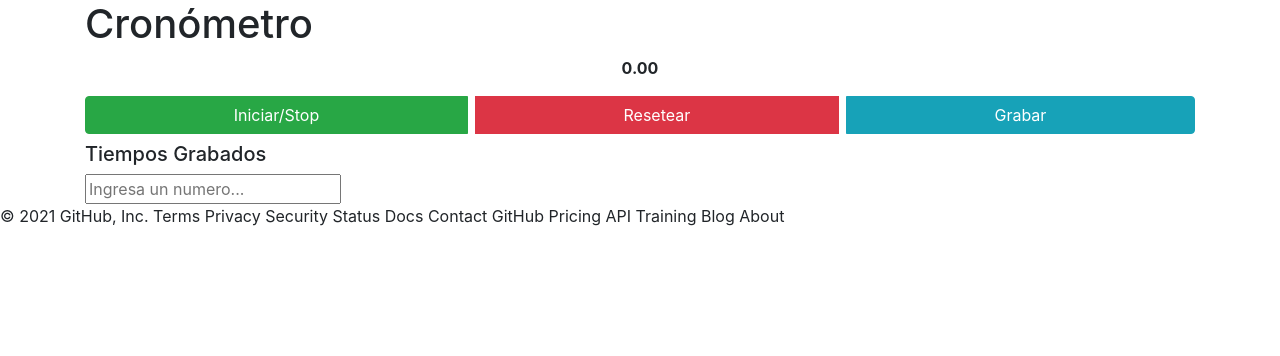
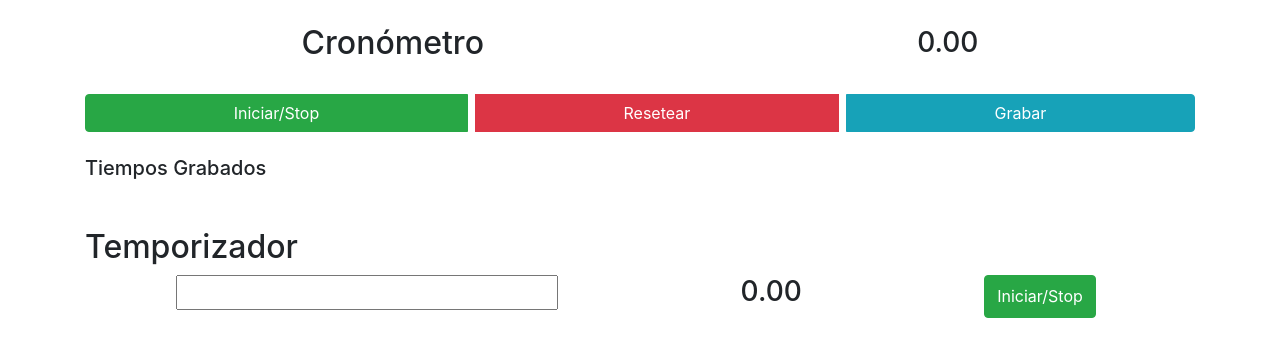
Before and after one commit to RodrigoFdz01/Chronometer-JS, a plain HTML site: page index.html in a window 1280 px wide. Drawn offline with nearby package versions, Linux system fonts and the light colour scheme.

Commit message:
adding temporizador

```diff
--- a/cronometro.js
+++ b/cronometro.js
@@ -3,6 +3,9 @@ let iniciar = document.getElementById("iniciarS");
 let resetear = document.getElementById("resetear");
 let grabar = document.getElementById("grabar");
 let almacenarTiempos = document.getElementById("almacenarTiempos");
+let temporizador = document.getElementById("inputTemp");
+let inicioTemp = document.getElementById("inicioTemp");
+let temp = document.getElementById("temp");
 
 let tiempo = 0,
   intervalo = 0;
@@ -14,6 +17,7 @@ function init() {
   iniciar.addEventListener("click", iniciarContador);
   resetear.addEventListener("click", resetearContador);
   grabar.addEventListener("click", grabarContador);
+  inicioTemp.addEventListener("click", iniciartemp);
 }
 
 function iniciarContador() {
@@ -33,6 +37,7 @@ function resetearContador() {
   verificador = false;
   tiempo = 0;
   cronometro.innerHTML = tiempo + ".00";
+  //temporizador.value = "0";
   clearInterval(intervalo);
   while (almacenarTiempos.firstChild) {
     almacenarTiempos.removeChild(almacenarTiempos.firstChild);
@@ -51,7 +56,19 @@ function grabarContador() {
   }
 }
 
-function temporizador() {}
+function iniciartemp() {
+  let tempValue = temporizador.value;
+
+  if (tempValue > 0) {
+    intervalo = setInterval(function () {
+      if (tempValue == 0) {
+        clearInterval(intervalo);
+      }
+      tempValue -= 0.01;
+      temp.innerHTML = tempValue.toFixed(2);
+    }, 10);
+  }
+}
 
 /*
 // function promiseSquare(val){
--- a/index.html
+++ b/index.html
@@ -15,43 +15,36 @@
 
   <body>
     <div class="container">
-      <div class="row">
-        <div class="col">
       <div>
-            <h1>Cronómetro</h1>
-            <p
-              id="cronometro"
-              class="d-flex justify-content-center font-weight-bold"
-            >
-              0.00
-            </p>
+        <div class="mb-4 mt-4 d-flex justify-content-around">
+          <h2>Cronómetro</h2>
+          <p id="cronometro" class="h3 d-flex align-items-center">0.00</p>
         </div>
-          <div
-            class="btn-group mb-2 d-flex justify-content-center"
-            role="group"
-          >
+      </div>
+      <div>
+        <div class="btn-group mb-4 d-flex justify-content-between" role="group">
           <button type="button" class="btn btn-success mr-2" id="iniciarS">
             Iniciar/Stop
           </button>
           <button type="button" class="btn btn-danger mr-2" id="resetear">
             Resetear
           </button>
-            <button type="button" class="btn btn-info" id="grabar">
-              Grabar
-            </button>
+          <button type="button" class="btn btn-info" id="grabar">Grabar</button>
+        </div>
       </div>
       <div>
         <h5>Tiempos Grabados</h5>
         <div id="almacenarTiempos"></div>
       </div>
-          <div>
-            <input
-              type="text"
-              name=""
-              placeholder="Ingresa un numero..."
-              id="temporizador"
-            />
-          </div>
+
+      <div class="mt-5">
+        <h2>Temporizador</h2>
+        <div class="d-flex justify-content-around">
+          <input type="number" id="inputTemp" class="h4 w-20" />
+          <p id="temp" class="h3">0.00</p>
+          <button type="button" class="btn btn-success mr-2" id="inicioTemp">
+            Iniciar/Stop
+          </button>
         </div>
       </div>
     </div>
@@ -59,5 +52,3 @@
     <script src="cronometro.js"></script>
   </body>
 </html>
-© 2021 GitHub, Inc. Terms Privacy Security Status Docs Contact GitHub Pricing
-API Training Blog About
```
Lines whose indentation alone changed are shown as unchanged.
